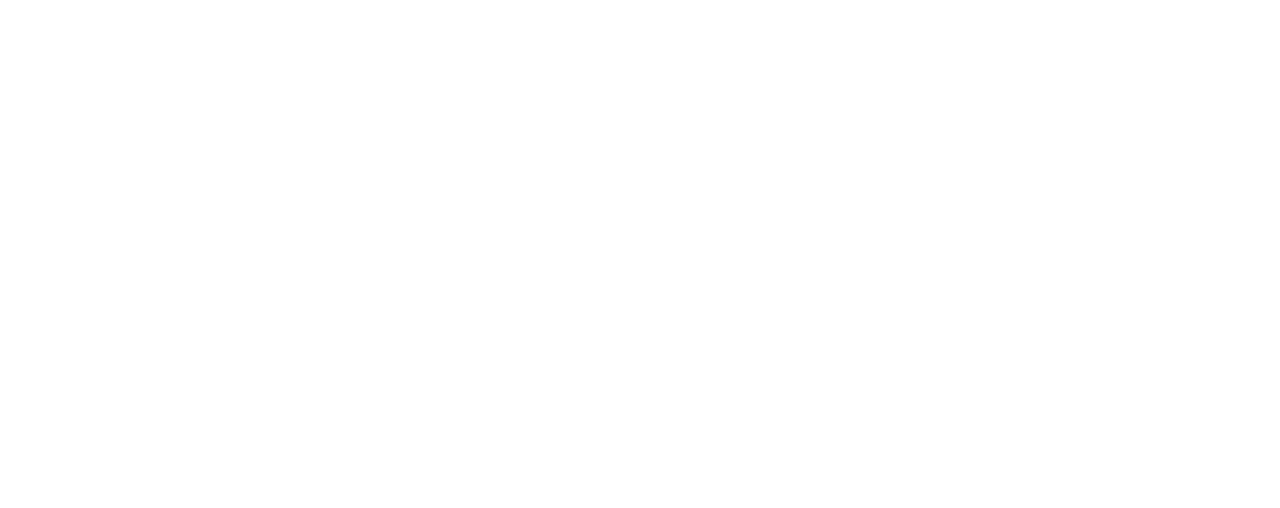
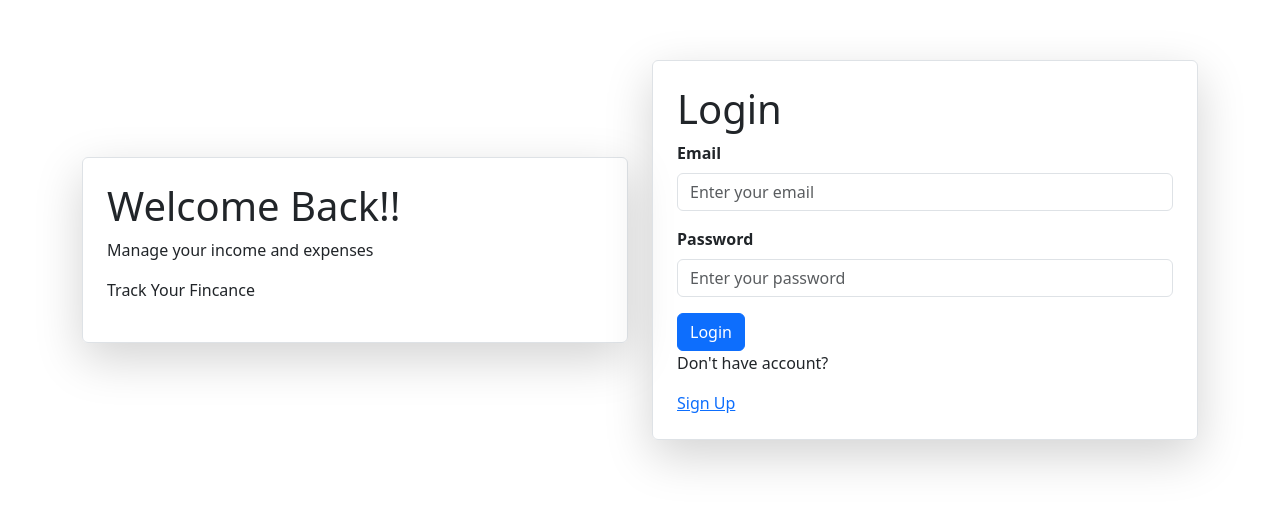
Before and after one commit to Devendra-1997/transaction-history-client, a React (Vite) app: page / in a window 1280 px wide. Before the commit this address had no page. Shown: the part 150-658 px from the top of the page. Built offline with nearby package versions, Linux system fonts and the light colour scheme.

Commit message:
Updated default route to LoginPage

```diff
--- a/src/App.jsx
+++ b/src/App.jsx
@@ -12,7 +12,7 @@
     <>
       <Routes>
         <Route path="/signup" element={<SignupPage />} />
-        <Route path="/login" element={<LoginPage />} />
+        <Route path="/" element={<LoginPage />} />
         <Route
           path="/transactions"
           element={
```
